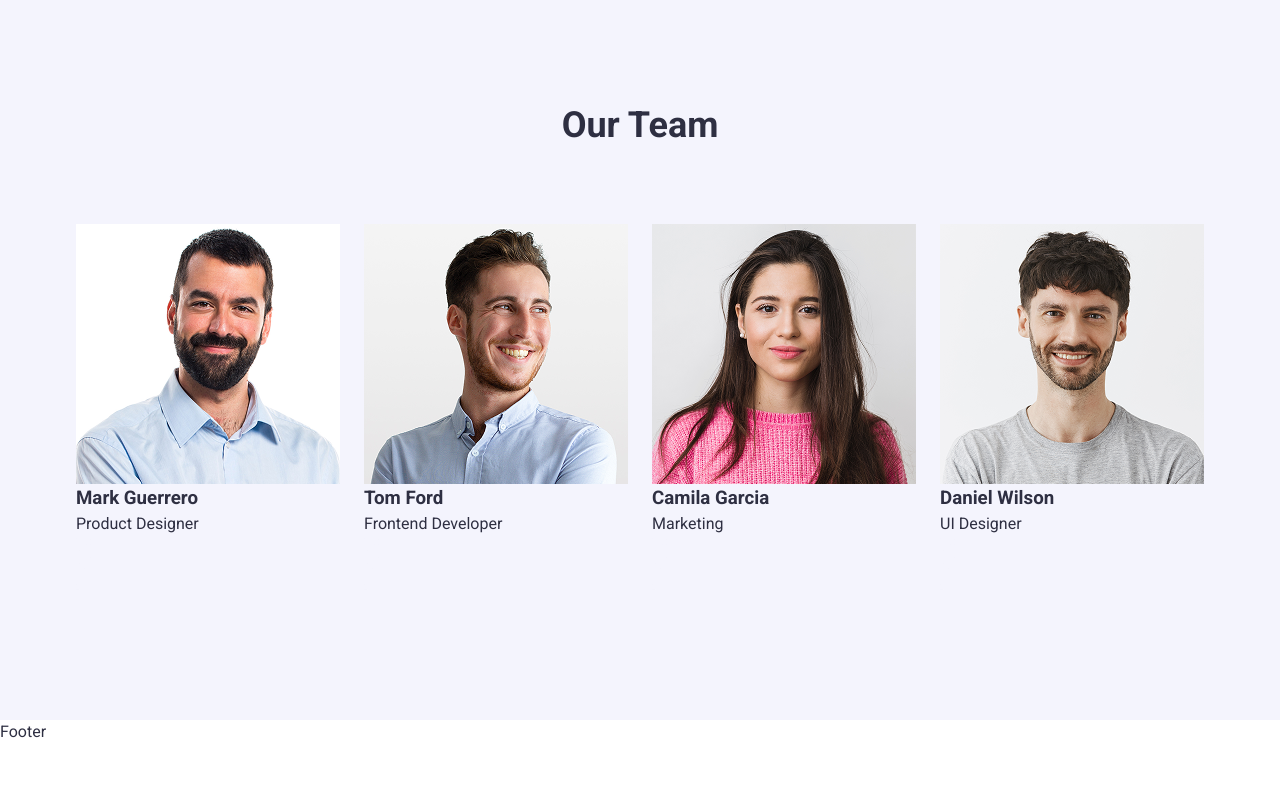
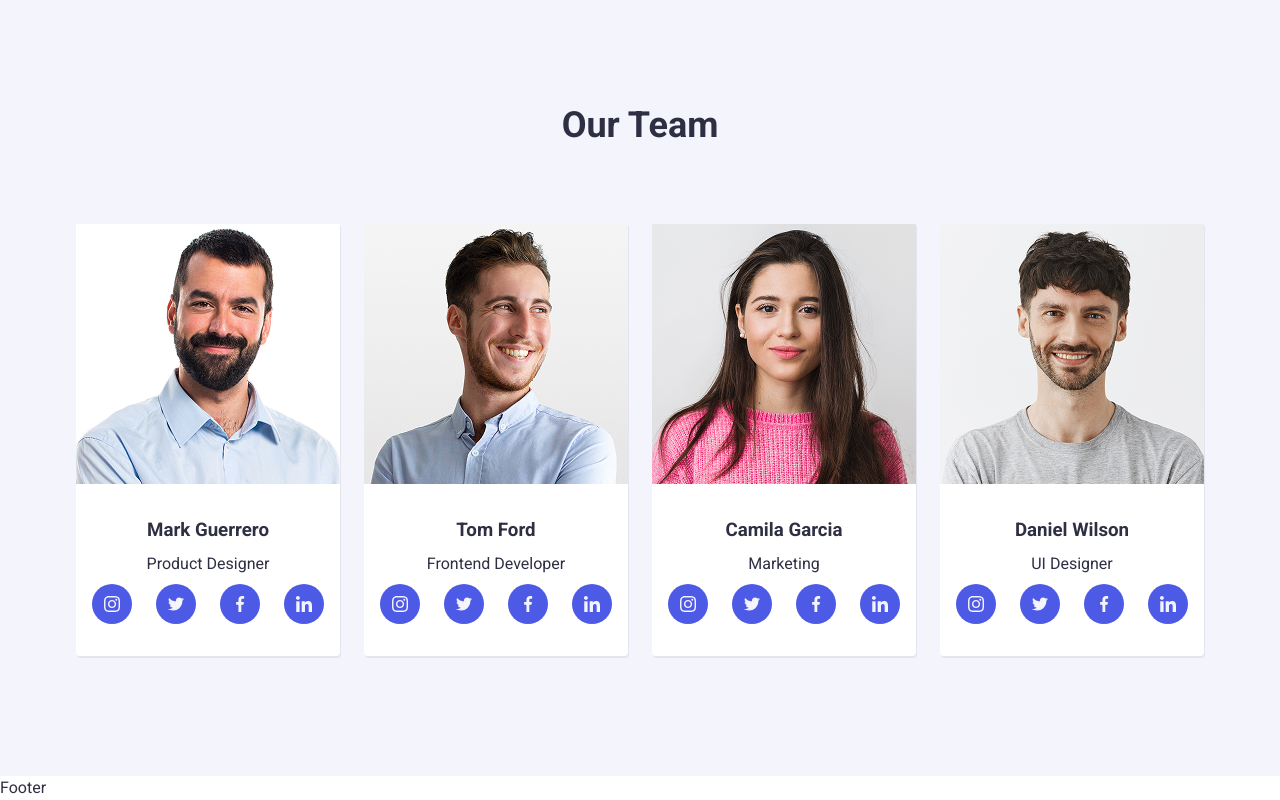
Before and after one commit to WEB-Danik/WEBSTUDIO, a website built with Vite: page index.html in a window 1280 px wide. Shown: the part 1157-1957 px from the top of the page. Before the commit the page ends 1901 px from the top, so only its background shows below. Built offline with nearby package versions, Linux system fonts and the light colour scheme.

Commit message:
our team block
Development and completion of the “Our Team” block

```diff
--- a/css/main/main.css
+++ b/css/main/main.css
@@ -52,4 +52,37 @@
         display: flex;
         gap: 24px;
     }
+
+    .our_team_item {
+        display: flex;
+        flex-direction: column;
+        align-items: center;
+        gap: 8px;
+
+        border-bottom-left-radius: 4px;
+        border-bottom-right-radius: 4px;
+        padding-bottom: 32px;
+
+        background-color: #FFFFFF;
+        box-shadow: 1px 2px #2E2F4214;
+
+
+        .photo_people {
+            margin-bottom: 24px;
+        }
+
+       .our_team_network {
+           display: flex;
+           gap: 24px;
+
+
+           .social_network {
+               width: 40px;
+               height: 40px;
+               padding: 12px;
+               background-color: #4D5AE5;
+               border-radius: 50%;
+           }
+       }
+    }
 }
--- a/index.html
+++ b/index.html
@@ -101,47 +101,79 @@
         <p class="our_team_title">Our Team</p>
         <ul class="our_team_list">
           <li class="our_team_item">
-            <img src="./assets/images/mark_guerrero.png" alt="Icon 1">
+            <img src="./assets/images/mark_guerrero.png" alt="Mark Guerrero" class="photo_people">
             <h3 class="name_people">Mark Guerrero</h3>
             <p class="position_people">Product Designer</p>
             <section class="our_team_network">
-              <img src="./assets/icons/instagram_2.svg" alt="" class="instagrame social_network" width="16" height="16">
-              <img src="./assets/icons/twitter_1.svg" alt="" class="twitter social_network">
-              <img src="./assets/icons/facebook_1.svg" alt="" class="facebook social_network">
-              <img src="./assets/icons/linkedin_1.svg" alt="" class="linkedin social_network">
+              <a href="./*" class="social_network">
+                <img src="./assets/icons/instagram_2.svg" alt="" class="instagrame">
+              </a>
+              <a href="./*" class="social_network">
+                <img src="./assets/icons/twitter_1.svg" alt="" class="twitter">
+              </a>
+              <a href="./*" class="social_network">
+                <img src="./assets/icons/facebook_1.svg" alt="" class="facebook">
+              </a>
+              <a href="./*" class="social_network">
+                <img src="./assets/icons/linkedin_1.svg" alt="" class="linkedin">
+              </a>
             </section>
           </li>
           <li class="our_team_item">
-            <img src="./assets/images/tom_ford.png" alt="Icon 1">
+            <img src="./assets/images/tom_ford.png" alt="Tom Ford" class="photo_people">
             <h3 class="name_people">Tom Ford</h3>
             <p class="position_people">Frontend Developer</p>
             <section class="our_team_network">
-              <img src="./assets/icons/instagram_2.svg" alt="" class="instagrame social_network">
-              <img src="./assets/icons/twitter_1.svg" alt="" class="twitter social_network">
-              <img src="./assets/icons/facebook_1.svg" alt="" class="facebook social_network">
-              <img src="./assets/icons/linkedin_1.svg" alt="" class="linkedin social_network">
+              <a href="./*" class="social_network">
+                <img src="./assets/icons/instagram_2.svg" alt="" class="instagrame">
+              </a>
+              <a href="./*" class="social_network">
+                <img src="./assets/icons/twitter_1.svg" alt="" class="twitter">
+              </a>
+              <a href="./*" class="social_network">
+                <img src="./assets/icons/facebook_1.svg" alt="" class="facebook">
+              </a>
+              <a href="./*" class="social_network">
+                <img src="./assets/icons/linkedin_1.svg" alt="" class="linkedin">
+              </a>
             </section>
           </li>
           <li class="our_team_item">
-            <img src="./assets/images/camila_garcia.png" alt="Icon 1">
+            <img src="./assets/images/camila_garcia.png" alt="Camila Garcia" class="photo_people">
             <h3 class="name_people">Camila Garcia</h3>
             <p class="position_people">Marketing</p>
-            <section class="our_team_networkt">
-              <img src="./assets/icons/instagram_2.svg" alt="" class="instagrame social_network">
-              <img src="./assets/icons/twitter_1.svg" alt="" class="twitter social_network">
-              <img src="./assets/icons/facebook_1.svg" alt="" class="facebook social_network">
-              <img src="./assets/icons/linkedin_1.svg" alt="" class="linkedin social_network">
+            <section class="our_team_network">
+              <a href="./*" class="social_network">
+                <img src="./assets/icons/instagram_2.svg" alt="" class="instagrame">
+              </a>
+              <a href="./*" class="social_network">
+                <img src="./assets/icons/twitter_1.svg" alt="" class="twitter">
+              </a>
+              <a href="./*" class="social_network">
+                <img src="./assets/icons/facebook_1.svg" alt="" class="facebook">
+              </a>
+              <a href="./*" class="social_network">
+                <img src="./assets/icons/linkedin_1.svg" alt="" class="linkedin">
+              </a>
             </section>
           </li>
           <li class="our_team_item">
-            <img src="./assets/images/daniel_wilson.png" alt="Icon 1">
+            <img src="./assets/images/daniel_wilson.png" alt="Daniel Wilson" class="photo_people">
             <h3 class="name_people">Daniel Wilson</h3>
             <p class="position_people">UI Designer</p>
             <section class="our_team_network">
-              <img src="./assets/icons/instagram_2.svg" alt="" class="instagrame social_network">
-              <img src="./assets/icons/twitter_1.svg" alt="" class="twitter social_network">
-              <img src="./assets/icons/facebook_1.svg" alt="" class="facebook social_network">
-              <img src="./assets/icons/linkedin_1.svg" alt="" class="linkedin social_network">
+              <a href="./*" class="social_network">
+                <img src="./assets/icons/instagram_2.svg" alt="" class="instagrame">
+              </a>
+              <a href="./*" class="social_network">
+                <img src="./assets/icons/twitter_1.svg" alt="" class="twitter">
+              </a>
+              <a href="./*" class="social_network">
+                <img src="./assets/icons/facebook_1.svg" alt="" class="facebook">
+              </a>
+              <a href="./*" class="social_network">
+                <img src="./assets/icons/linkedin_1.svg" alt="" class="linkedin">
+              </a>
             </section>
           </li>
         </ul>
--- a/src/main.js
+++ b/src/main.js
@@ -1,13 +1,9 @@
 import './style.css'
 import javascriptLogo from './javascript.svg'
-import viteLogo from '/vite.svg'
 import { setupCounter } from './counter.js'
 
 document.querySelector('#app').innerHTML = `
   <div>
-    <a href="https://vite.dev" target="_blank">
-      <img src="${viteLogo}" class="logo" alt="Vite logo" />
-    </a>
     <a href="https://developer.mozilla.org/en-US/docs/Web/JavaScript" target="_blank">
       <img src="${javascriptLogo}" class="logo vanilla" alt="JavaScript logo" />
     </a>
```
